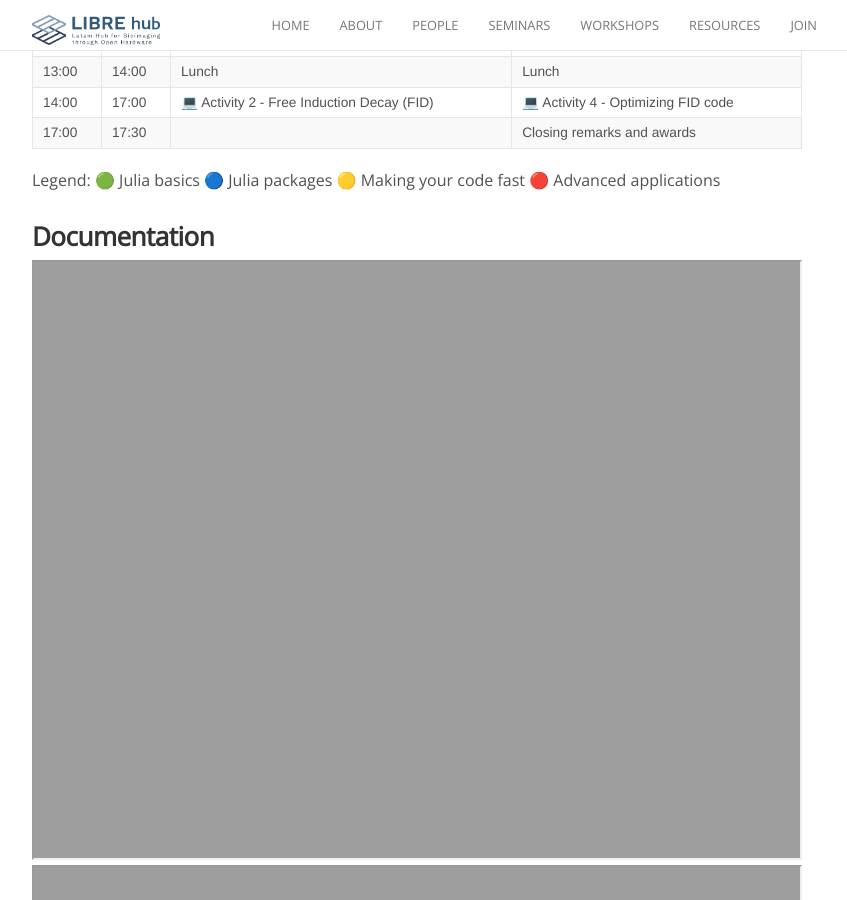
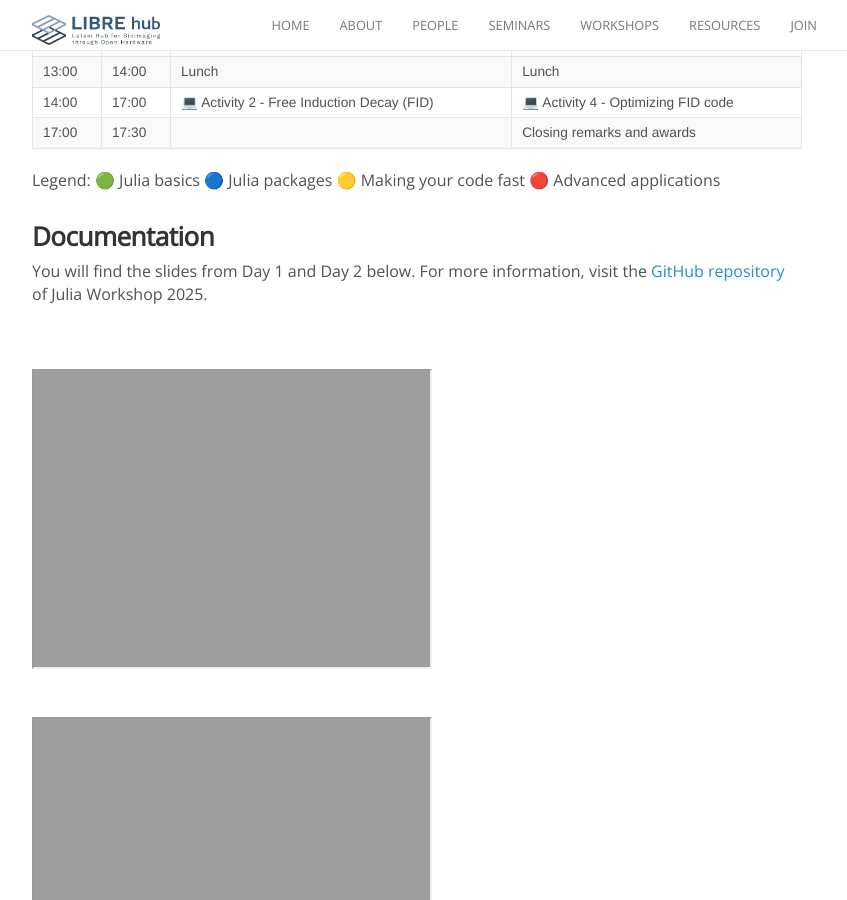
Before and after one commit to LIBREhub/LIBREhub.github.io, a Jekyll site: the page built from _posts/2024-12-19-julia-ws-2024.md, in a window 1280 px wide and 900 px high, scrolled down 2253 px. Shown: the whole window, without its empty margins (223-1070 px from the left). Built offline with Jekyll 4.4.1, drawn with Linux system fonts in a browser that asks for light colours; nearby versions of some CDN libraries.

Commit message:
Update workshop content

```diff
--- a/_posts/2024-12-19-julia-ws-2024.md
+++ b/_posts/2024-12-19-julia-ws-2024.md
@@ -84,11 +84,19 @@ Legend:
 
 ### Documentation
 
-<iframe src="https://librehub.github.io/Advanced-Scientific-Computing-Using-Julia/slides/Day%201/Introduction%20to%20Julia.html" width="100%" height="600px" frameborder="1" allowfullscreen="true">
+You will find the slides from Day 1 and Day 2 below. For more information, visit the [GitHub repository](https://github.com/LIBREhub/Advanced-Scientific-Computing-Using-Julia/) of Julia Workshop 2025.
+
+<br>
+
+<iframe src="https://librehub.github.io/Advanced-Scientific-Computing-Using-Julia/slides/Day%201/Introduction%20to%20Julia.html" width="400" height="300" frameborder="1" allowfullscreen="true">
 </iframe>
 
-<iframe src="https://librehub.github.io/Advanced-Scientific-Computing-Using-Julia/slides/Day 2/Optimizing_your_code.html" width="100%" height="600px" frameborder="1" allowfullscreen="true">
+<br>
+
+<iframe src="https://librehub.github.io/Advanced-Scientific-Computing-Using-Julia/slides/Day 2/Optimizing_your_code.html" width="400" height="300" frameborder="1" allowfullscreen="true">
 </iframe>
+
+<br>
 
 ### Code of Conduct
 
```
